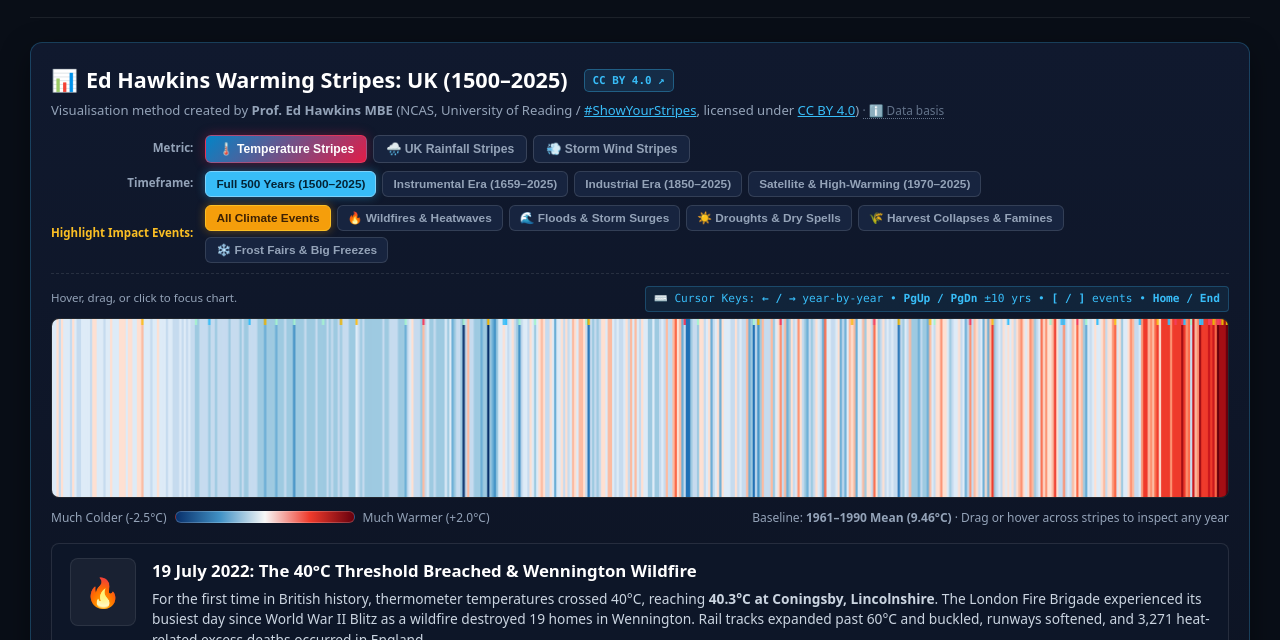
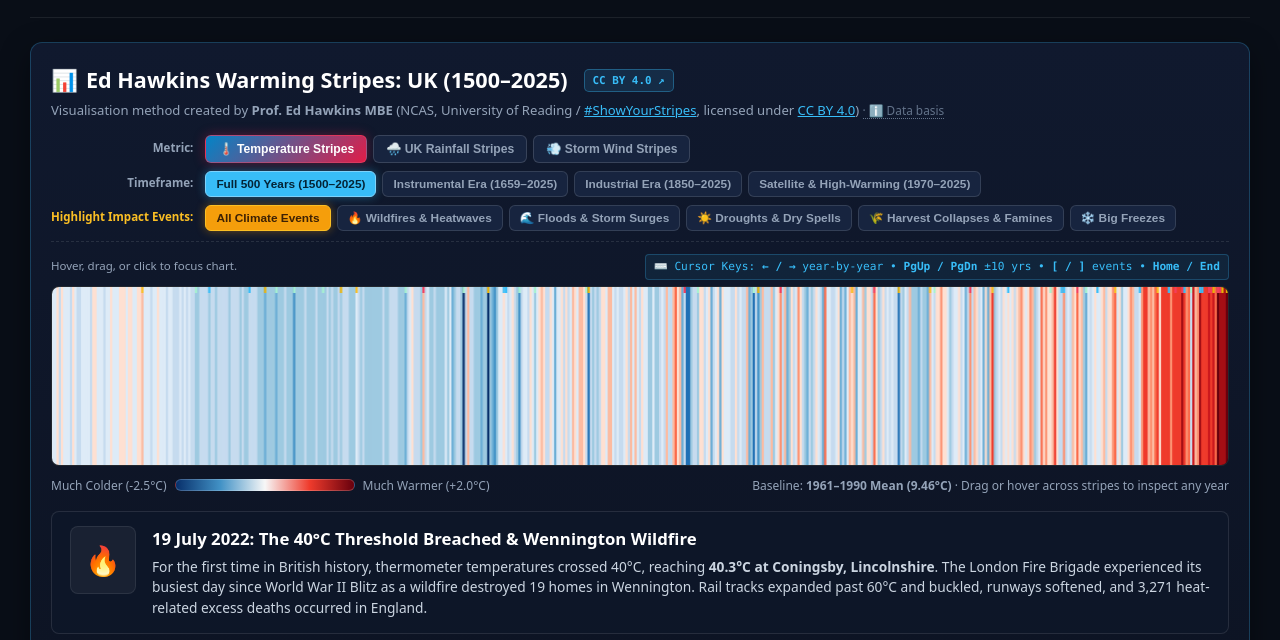
Before and after one commit to ClimateSim/climatesim.github.io, a plain HTML site: page uk_climate_impacts_500_years.html in a window 1280 px wide. Shown: the part 160-800 px from the top of the page. Drawn offline with Linux system fonts and the light colour scheme.

Commit message:
Abbreviate Frost Fairs & Big Freezes button to Big Freezes
- Shorten button text to "❄️ Big Freezes" (with full title tooltip) so all Highlight Impact Events buttons fit on a single row
- Sync uk_climate_impacts_500_years.html to deploy-anonymous

```diff
--- a/uk_climate_impacts_500_years.html
+++ b/uk_climate_impacts_500_years.html
@@ -921,7 +921,7 @@
           <button type="button" class="btn-impact-filter" data-cat="flood">🌊 Floods &amp; Storm Surges</button>
           <button type="button" class="btn-impact-filter" data-cat="drought">☀️ Droughts &amp; Dry Spells</button>
           <button type="button" class="btn-impact-filter" data-cat="harvest">🌾 Harvest Collapses &amp; Famines</button>
-          <button type="button" class="btn-impact-filter" data-cat="frost">❄️ Frost Fairs &amp; Big Freezes</button>
+          <button type="button" class="btn-impact-filter" data-cat="frost" title="Frost Fairs &amp; Big Freezes">❄️ Big Freezes</button>
         </div>
       </div>
 
```
